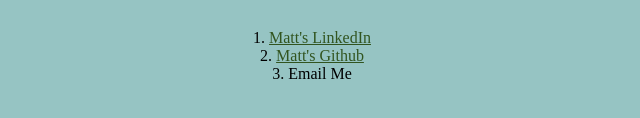
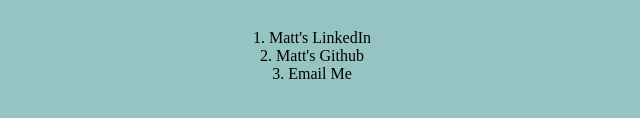
Before and after one commit to MattComputer1/myWebPage-Thinkful, a plain HTML site: page index.html in a window 1280 px wide. Shown: the part 696-814 px from the top of the page, 328-968 px from the left. Drawn offline with Linux system fonts and the light colour scheme.

Commit message:
Update index.html

```diff
--- a/index.html
+++ b/index.html
@@ -39,8 +39,8 @@
   </main>
        <!-- ordered list of my contact links. 1. linkedIn,2. github.-->
   <ol>
-    <li><a href="https://www.linkedin.com/in/matthew-mulkey-1b18a9110/">Matt's LinkedIn</a></li>
-    <li><a href="https://github.com/MattComputer1">Matt's Github</a></li>
+    <li><a href="https://www.linkedin.com/in/matthew-mulkey-1b18a9110/"></a>Matt's LinkedIn</li>
+    <li><a href="https://github.com/MattComputer1"></a>Matt's Github</li>
     <li><a href="mailto:matt.mulk@gmail.com"></a>Email Me</li>
   </ol>
 </body>
```
